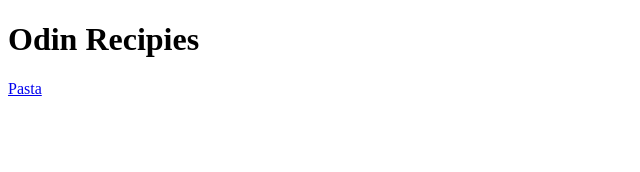
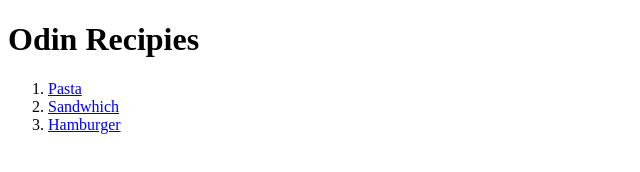
Before and after one commit to Amank1243/odin-recipes, a plain HTML site: page index.html in a window 1280 px wide. Shown: the whole page, without its empty margins (0-640 px from the left). Drawn offline with Linux system fonts and the light colour scheme.

Commit message:
Added links to files in /recipes dir

```diff
--- a/index.html
+++ b/index.html
@@ -7,7 +7,11 @@
 </head>
 <body>
     <h1>Odin Recipies</h1>
-    <a href="recipes/pasta.html">Pasta</a>
+    <ol>
+        <li><a href="recipes/pasta.html">Pasta</a></li>
+        <li><a href="recipes/sandwhich.html">Sandwhich</a></li>
+        <li><a href="recipes/hamburger.html">Hamburger</a></li>
+    </ol>
 
 </body>
 </html>
```
